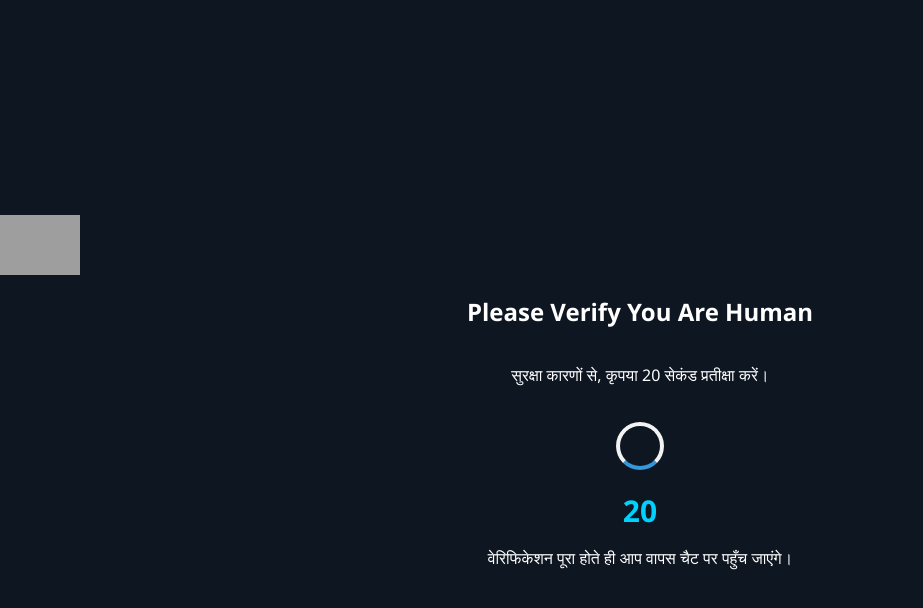
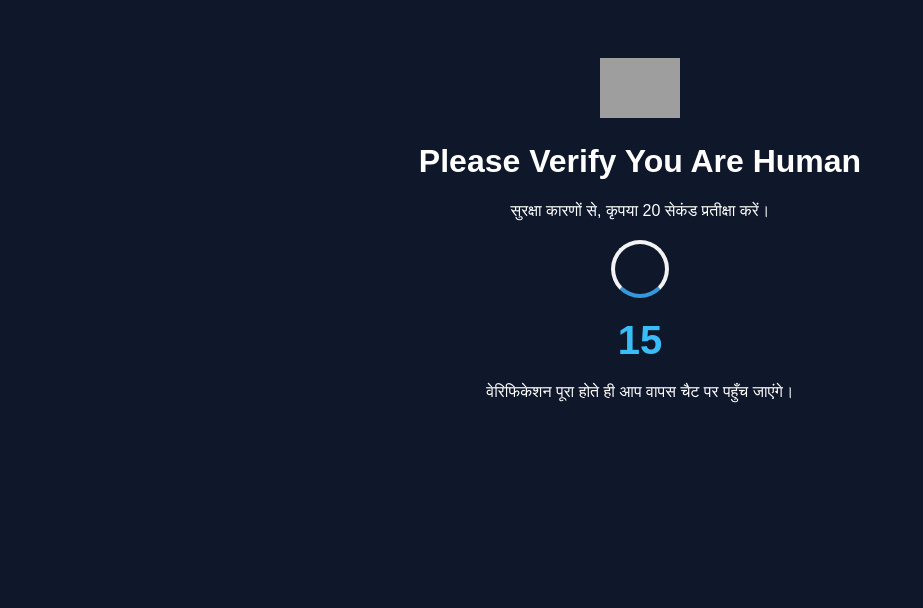
Before and after one commit to u-tv/u-tv-review, a plain HTML site: page verify.html in a window 1280 px wide. Shown: the whole page, without its empty margins (0-923 px from the left). Drawn offline with Linux system fonts and the light colour scheme; grey boxes are pictures that could not be loaded.

Commit message:
Update verify.html

```diff
--- a/verify.html
+++ b/verify.html
@@ -5,29 +5,34 @@
     <meta name="viewport" content="width=device-width, initial-scale=1.0">
     <title>Human Verification</title>
     <style>
-        body { font-family: 'Segoe UI', Tahoma, Geneva, Verdana, sans-serif; text-align: center; background-color: #0e1621; color: white; display: flex; flex-direction: column; justify-content: center; height: 100vh; margin: 0; }
-        .loader { border: 4px solid #f3f3f3; border-top: 4px solid #3498db; border-radius: 50%; width: 40px; height: 40px; animation: spin 2s linear infinite; margin: 20px auto; }
+        body { background-color: #0f172a; color: white; font-family: sans-serif; text-align: center; padding-top: 50px; }
+        .loader { border: 4px solid #f3f3f3; border-top: 4px solid #3498db; border-radius: 50%; width: 50px; height: 50px; animation: spin 2s linear infinite; margin: 20px auto; }
         @keyframes spin { 0% { transform: rotate(0deg); } 100% { transform: rotate(360deg); } }
-        .timer { font-size: 30px; font-weight: bold; color: #00d2ff; }
+        #timer { font-size: 40px; color: #38bdf8; font-weight: bold; margin: 20px; }
     </style>
 </head>
 <body>
     <img src="https://telegram.org/img/t_logo.png" width="80" alt="Telegram">
-    <h2>Please Verify You Are Human</h2>
+    <h1>Please Verify You Are Human</h1>
     <p>सुरक्षा कारणों से, कृपया 20 सेकंड प्रतीक्षा करें।</p>
+
     <div class="loader"></div>
-    <div class="timer" id="seconds">20</div>
+    <div id="timer">20</div>
+
     <p>वेरिफिकेशन पूरा होते ही आप वापस चैट पर पहुँच जाएंगे।</p>
 
     <script>
-        var timeLeft = 20;
-        var countdown = setInterval(function() {
+        let timeLeft = 20;
+        let timerElement = document.getElementById('timer');
+
+        let countdown = setInterval(function() {
             timeLeft--;
-            document.getElementById('seconds').textContent = timeLeft;
+            timerElement.innerText = timeLeft;
+
             if (timeLeft <= 0) {
                 clearInterval(countdown);
-                // यहाँ अपने टेलीग्राम बॉट का लिंक डालें (उदा: https://t.me/YourBotUsername)
-                window.location.href = "https://t.me/Myservicetest_bot;
+                // यह आपको सीधे आपके बॉट पर वापस भेज देगा
+                window.location.href = "https://t.me/Verfication_u_bot";
             }
         }, 1000);
     </script>
```
